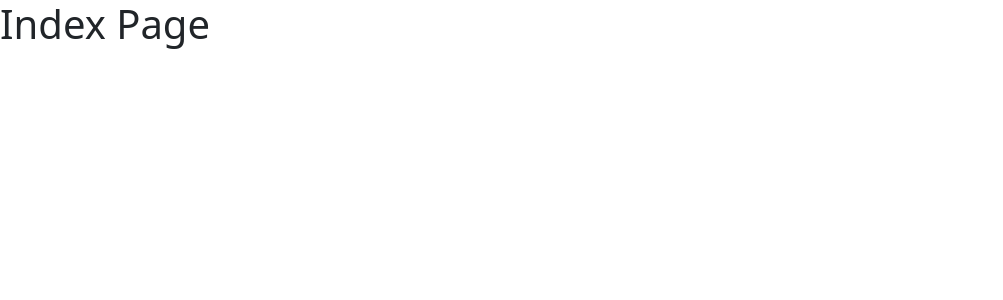
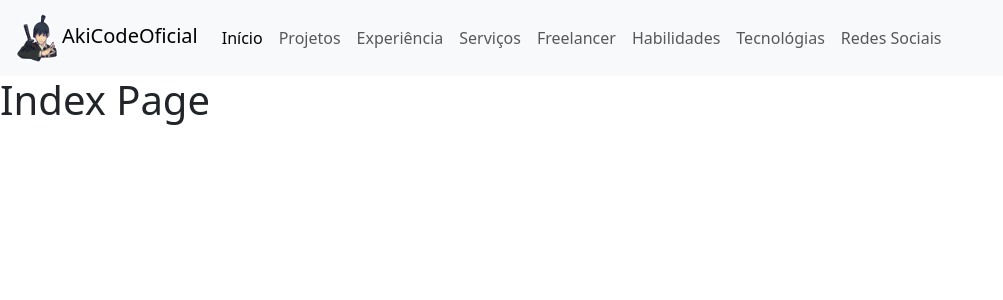
Before and after one commit to akicodeoficial/akicode-portfolio, a React (Vite) app: page / in a window 1280 px wide. Shown: the top 300 px of the page, without its empty margins (0-1003 px from the left). Built offline with nearby package versions, Linux system fonts and the light colour scheme.

Commit message:
criando navbar

```diff
--- a/src/layouts/root.tsx
+++ b/src/layouts/root.tsx
@@ -1,9 +1,73 @@
-import { PropsWithChildren} from 'react'
+import { PropsWithChildren } from 'react'
+import AkiLogo from '../assets/aki.png'
 
-export default function RootLayout({ children }: PropsWithChildren<{}>): JSX.Element {
+export default function RootLayout({ children }: PropsWithChildren<object>): JSX.Element {
   return (
     <>
+      <nav className="navbar navbar-expand-lg bg-body-tertiary">
+        <div className="container-fluid">
+          <a className="navbar-brand" href="https://github.com/akicodeoficial">
+            <img src={AkiLogo} alt="aki" width="50" height="50" />
+            AkiCodeOficial
+          </a>
+          <button
+            className="navbar-toggler"
+            type="button"
+            data-bs-toggle="collapse"
+            data-bs-target="#navbarSupportedContent"
+            aria-controls="navbarSupportedContent"
+            aria-expanded="false"
+            aria-label="Toggle navigation"
+          >
+            <span className="navbar-toggler-icon"></span>
+          </button>
+          <div className="collapse navbar-collapse" id="navbarSupportedContent">
+            <ul className="navbar-nav me-auto mb-2 mb-lg-0">
+              <li className="nav-item">
+                <a className="nav-link active" aria-current="page" href="/">
+                  Início
+                </a>
+              </li>
+              <li className="nav-item">
+                <a className="nav-link" href="#">
+                  Projetos
+                </a>
+              </li>
+              <li className="nav-item">
+                <a className="nav-link" href="#">
+                  Experiência
+                </a>
+              </li>
+              <li className="nav-item">
+                <a className="nav-link" href="#">
+                  Serviços
+                </a>
+              </li>
+              <li className="nav-item">
+                <a className="nav-link" href="#">
+                  Freelancer
+                </a>
+              </li>
+              <li className="nav-item">
+                <a className="nav-link" href="#">
+                  Habilidades
+                </a>
+              </li>
+              <li className="nav-item">
+                <a className="nav-link" href="#">
+                  Tecnológias
+                </a>
+              </li>
+              <li className="nav-item">
+                <a className="nav-link" href="#">
+                  Redes Sociais
+                </a>
+              </li>
+            </ul>
+          </div>
+        </div>
+      </nav>
       <main>{children}</main>
     </>
-  )
+  );
 }
```
